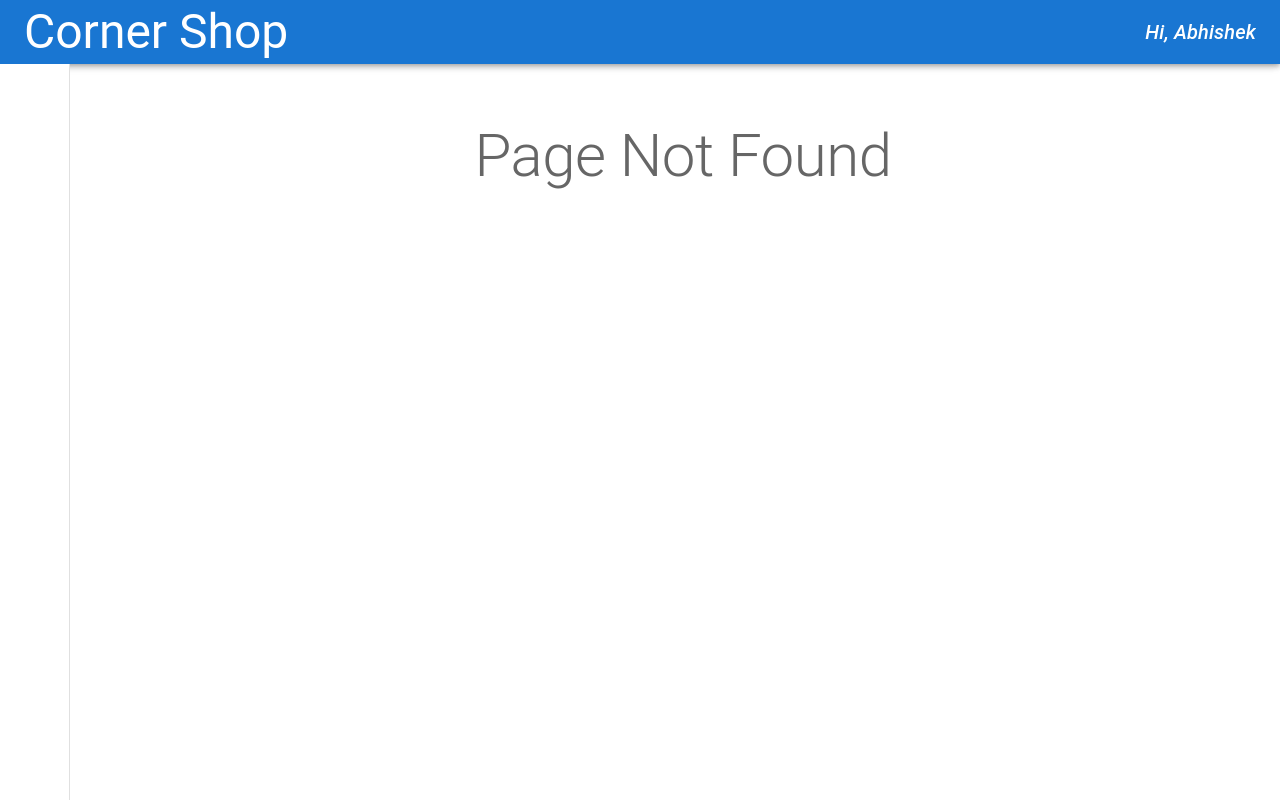
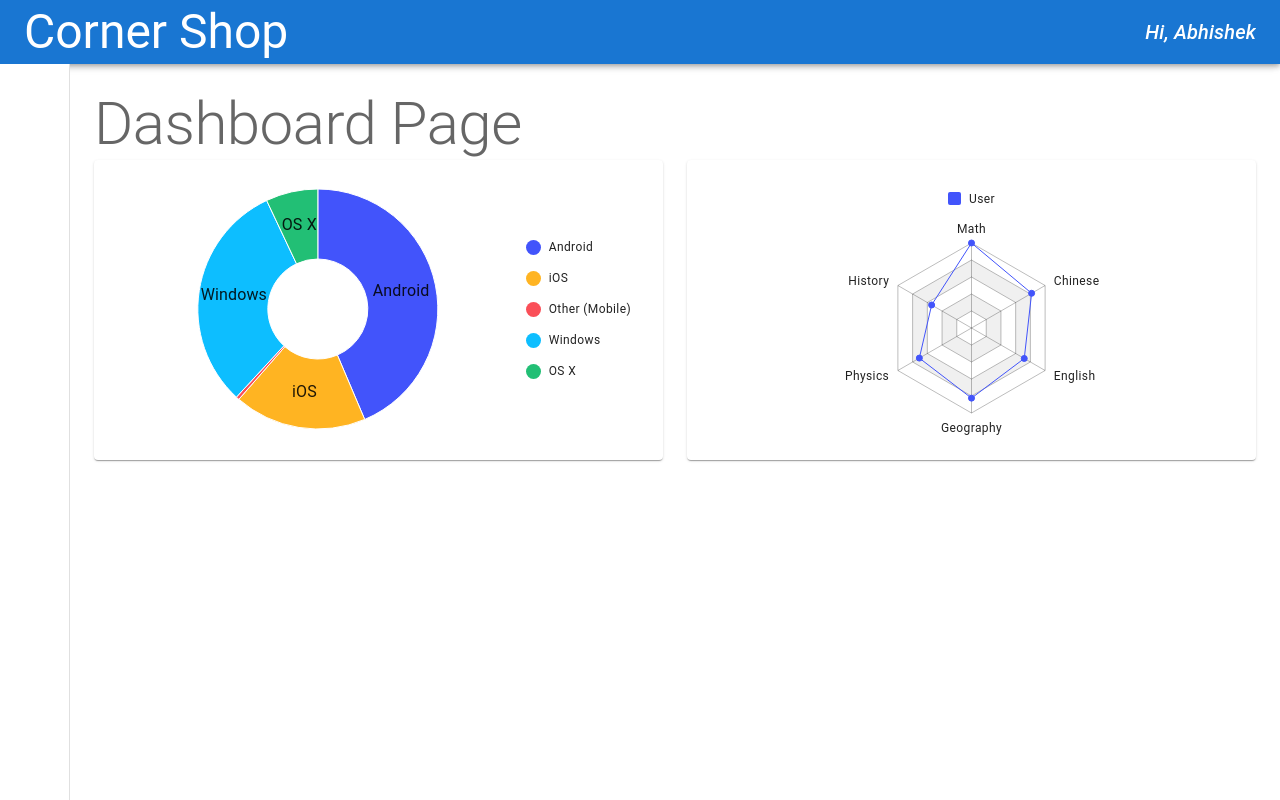
Before and after one commit to akj392/demo-react-app, a React (Create React App) app: page /dashboard in a window 1280 px wide. Before the commit this address had no page. Built offline with nearby package versions, Linux system fonts and the light colour scheme; some icons are missing.

Commit message:
implemented charts

```diff
--- a/package.json
+++ b/package.json
@@ -7,6 +7,7 @@
     "@emotion/styled": "^11.14.1",
     "@mui/icons-material": "^7.3.6",
     "@mui/material": "^7.3.6",
+    "@mui/x-charts": "^8.23.0",
     "@reduxjs/toolkit": "^2.11.2",
     "@testing-library/dom": "^10.4.0",
     "@testing-library/jest-dom": "^6.6.3",
--- a/src/components/SideNav.js
+++ b/src/components/SideNav.js
@@ -1,5 +1,6 @@
 import HomeIcon from '@mui/icons-material/Home';
 import AvTimerIcon from '@mui/icons-material/AvTimer';
+import SpeedIcon from '@mui/icons-material/Speed';
 import List from '@mui/material/List';
 import ListItem from '@mui/material/ListItem';
 import ListItemButton from '@mui/material/ListItemButton';
@@ -10,7 +11,7 @@ const SideNav = () => {
     const navigate = useNavigate();
     const location = useLocation();
     const navs = [
-        { to: '/home', element: <HomeIcon /> },
+        { to: '/dashboard', element: <SpeedIcon/>},
         { to: '/counter', element: <AvTimerIcon/> }
     ];
     return (
--- /dev/null
+++ b/src/pages/Dashboard.js
@@ -0,0 +1,121 @@
+import { Box, Card } from '@mui/material';
+import { RadarChart } from '@mui/x-charts/RadarChart';
+import { PieChart } from '@mui/x-charts/PieChart';
+import { Typography } from '@mui/material'
+
+export const desktopOS = [
+    {
+        label: 'Windows',
+        value: 72.72,
+    },
+    {
+        label: 'OS X',
+        value: 16.38,
+    },
+    {
+        label: 'Linux',
+        value: 3.83,
+    },
+    {
+        label: 'Chrome OS',
+        value: 2.42,
+    },
+    {
+        label: 'Other',
+        value: 4.65,
+    },
+];
+
+export const mobileOS = [
+    {
+        label: 'Android',
+        value: 70.48,
+    },
+    {
+        label: 'iOS',
+        value: 28.8,
+    },
+    {
+        label: 'Other',
+        value: 0.71,
+    },
+];
+
+export const platforms = [
+    {
+        label: 'Mobile',
+        value: 59.12,
+    },
+    {
+        label: 'Desktop',
+        value: 40.88,
+    },
+];
+
+const normalize = (v, v2) => Number.parseFloat(((v * v2) / 100).toFixed(2));
+
+export const mobileAndDesktopOS = [
+    ...mobileOS.map((v) => ({
+        ...v,
+        label: v.label === 'Other' ? 'Other (Mobile)' : v.label,
+        value: normalize(v.value, platforms[0].value),
+    })),
+    ...desktopOS.map((v) => ({
+        ...v,
+        label: v.label === 'Other' ? 'Other (Desktop)' : v.label,
+        value: normalize(v.value, platforms[1].value),
+    })),
+];
+
+export const valueFormatter = (item) => `${item.value}%`;
+
+const Dashboard = () => {
+    return (<>
+        <Typography variant="h2" sx={{ minWidth: 200, flex: 1 }} color='text.secondary'>Dashboard Page</Typography>
+
+        <Box sx={
+            {
+                display: 'flex',
+                gap: 3,
+                flexDirection: { xs: 'column', md: 'row' },
+                // flexDirection: 'row',
+                flexWrap: 'wrap',
+                // alignItems: 'flex-start'
+            }
+        }>
+            <Card sx={{ flex: 1, p: 3, height: 300 }}>
+                <PieChart
+                    height={250}
+                    series={[
+                        {
+                            data: mobileAndDesktopOS.slice(0, 5),
+                            innerRadius: 50,
+                            arcLabel: (params) => params.label ?? '',
+                            arcLabelMinAngle: 20,
+                            valueFormatter
+                        }
+                    ]}
+                />
+            </Card>
+            <Card sx={{ flex: 1, p: 3, height: 300 }}>
+                <RadarChart
+                    height={230}
+                    series={[{ label: 'User', data: [120, 98, 86, 99, 85, 65] }]}
+                    radar={{
+                        metrics: [
+                            { name: 'Math', max: 120 },
+                            { name: 'Chinese', max: 120 },
+                            { name: 'English', max: 120 },
+                            { name: 'Geography', max: 120 },
+                            { name: 'Physics', max: 120 },
+                            { name: 'History', max: 120 },
+                        ],
+                    }}
+                />
+            </Card>
+        </Box>
+    </>
+    )
+}
+
+export default Dashboard
--- a/src/pages/index.js
+++ b/src/pages/index.js
@@ -1,2 +1,3 @@
 export { default as Home } from './Home';
 export { default as PageNotFound } from './PageNotFound';
+export { default as Dashboard } from './Dashboard';
--- a/src/routes.js
+++ b/src/routes.js
@@ -1,6 +1,6 @@
 
 import { createBrowserRouter } from "react-router-dom"
-import { Home, PageNotFound } from "./pages";
+import { Dashboard, PageNotFound } from "./pages";
 import App from "./App";
 
 
@@ -11,8 +11,8 @@ export default function getRoutes() {
             element: <App/>,
             children: [
                 {
-                    path: '/home',
-                    element: <Home/>
+                    path: '/dashboard',
+                    element: <Dashboard/>
                 },
                 {
                     path: '*',
```
Also changed, not shown: 1 other file (tests, documents, lock files or other folders).
